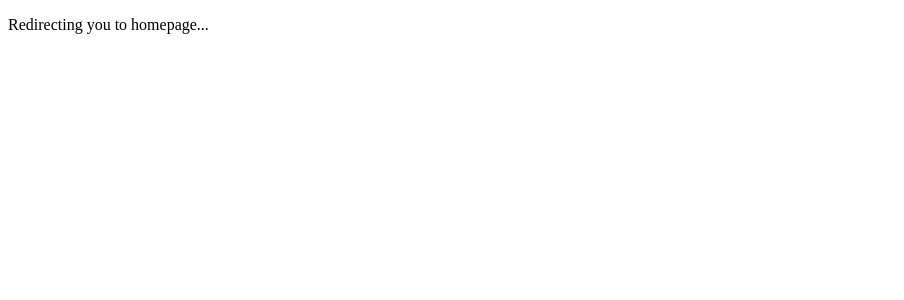
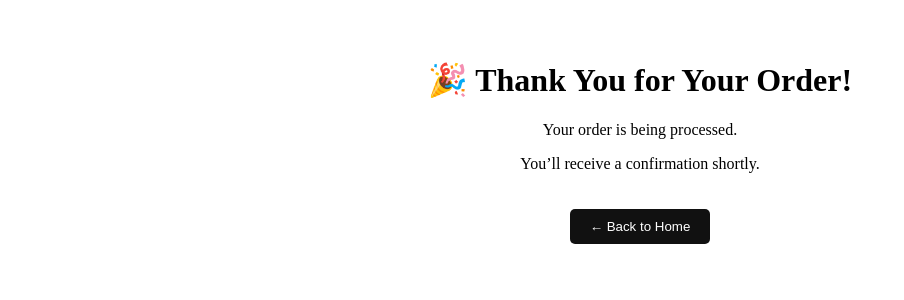
Before and after one commit to josephralte01/utilitybay-website, a Next.js app: page /thankyou in a window 1280 px wide. Before the commit this address had no page. Shown: the top 300 px of the page, without its empty margins (0-904 px from the left). Built offline with nearby package versions, Linux system fonts and the light colour scheme.

Commit message:
Add thankyou page redirect after order

```diff
--- a/pages/thankyou.js
+++ b/pages/thankyou.js
@@ -1,41 +1,34 @@
-// website/pages/thankyou.js
-import { useRouter } from 'next/router';
+// pages/thankyou.js
+import Head from 'next/head';
 import Link from 'next/link';
-import { useEffect, useState } from 'react';
 
-export default function ThankYouPage() {
-  const router = useRouter();
-  const { order_id, tracking_token } = router.query;
-  const [redirecting, setRedirecting] = useState(false);
+export default function ThankYou() {
+  return (
+    <>
+      <Head>
+        <title>🎉 Thank You – UtilityBay</title>
+        <meta name="robots" content="noindex" />
+      </Head>
 
-  useEffect(() => {
-    if (!order_id) {
-      setRedirecting(true);
-      setTimeout(() => router.push('/'), 3000);
-    }
-  }, [order_id]);
+      <div style={{ padding: '2rem', textAlign: 'center' }}>
+        <h1>🎉 Thank You for Your Order!</h1>
+        <p>Your order is being processed.</p>
+        <p>You’ll receive a confirmation shortly.</p>
 
-  if (redirecting) {
-    return <p>Redirecting you to homepage...</p>;
-  }
-
-  return (
-    <div style={{ padding: '2rem', textAlign: 'center' }}>
-      <h1>🎉 Thank you for your order!</h1>
-      <p>Your Order ID: <strong>{order_id}</strong></p>
-      <p>Use this token to track: <code>{tracking_token}</code></p>
-      <p>We’ll process your order shortly.</p>
         <Link href="/">
-        <a style={{
+          <button style={{
             marginTop: '20px',
-          display: 'inline-block',
             padding: '10px 20px',
-          backgroundColor: '#000',
+            backgroundColor: '#111',
             color: '#fff',
+            border: 'none',
             borderRadius: '5px',
-          textDecoration: 'none'
-        }}>← Back to Home</a>
+            cursor: 'pointer'
+          }}>
+            ← Back to Home
+          </button>
         </Link>
       </div>
+    </>
   );
 }
```
Lines whose indentation alone changed are shown as unchanged.
